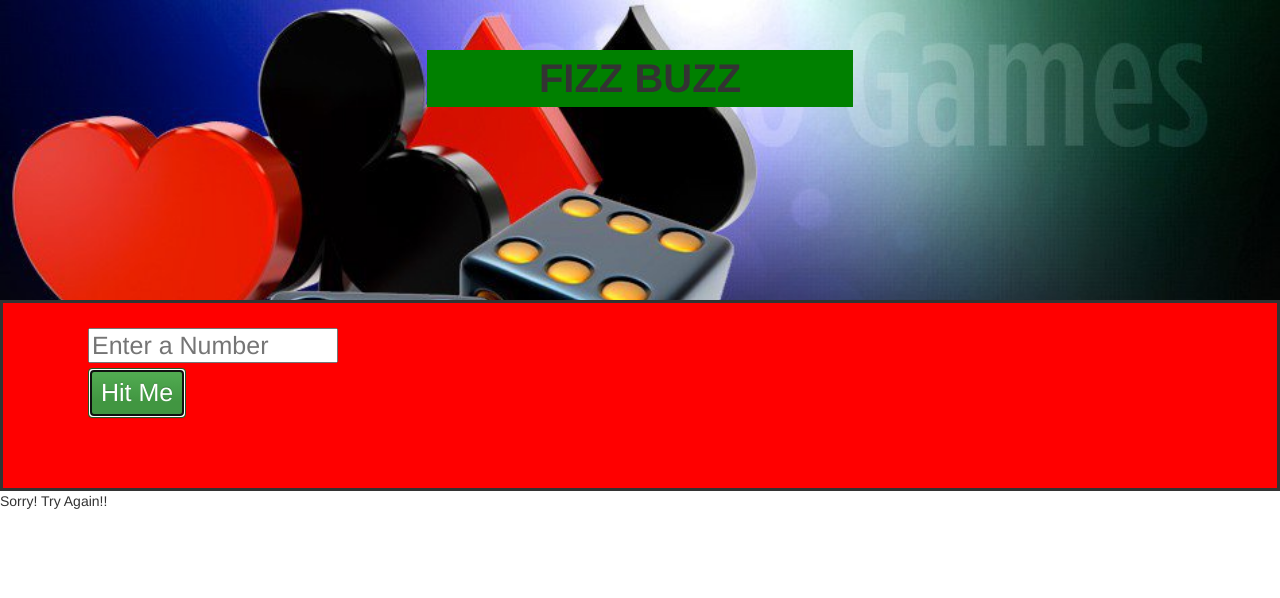
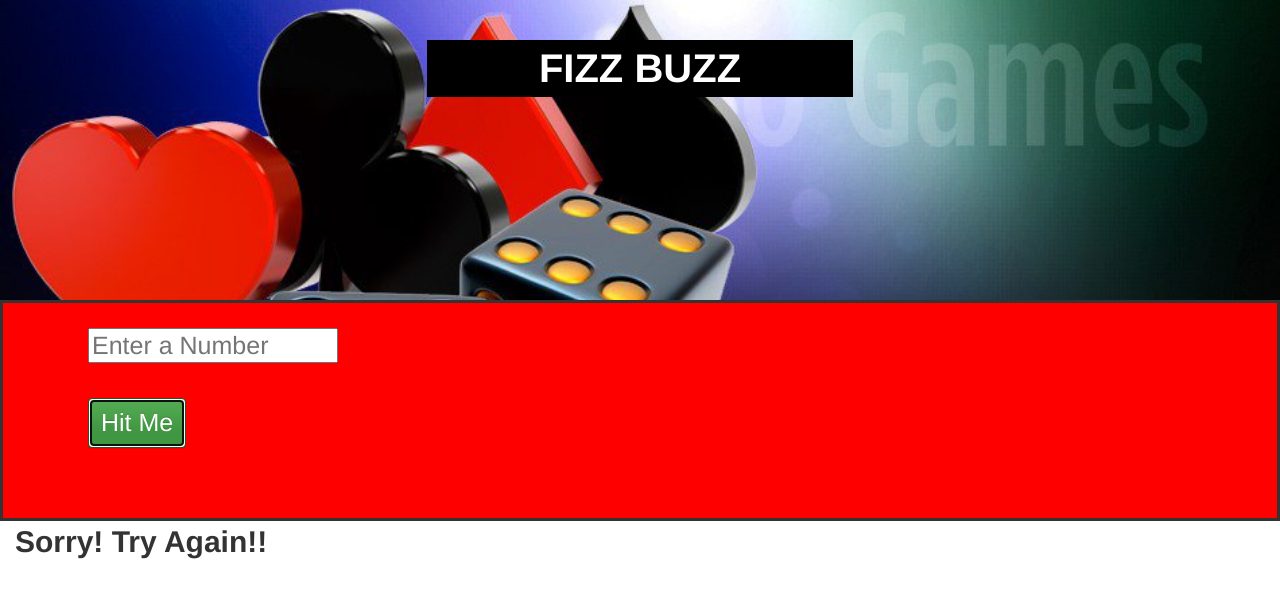
Before and after one commit to junydania/fizz_buzz_js, a website: page index.html in a window 1280 px wide. Both pictures are taken after a click on the button "Hit Me". Drawn offline with nearby package versions, Linux system fonts and the light colour scheme; files whose address does not match are found by name.

Commit message:
fizz buzz page styling

```diff
--- a/assets/style.css
+++ b/assets/style.css
@@ -11,11 +11,12 @@
     text-decoration-style: solid;
     font-size: 40px;
     font-weight: bold;
+    color: white;
     border-radius: 20px solid;
-    margin-top: 50px;
-    background-color: green;
-    padding-left: 20px;
-    padding-right: 20px;
+    margin-top: 40px;
+    background-color: black;
+    padding-left: 15px;
+    padding-right: 15px;
     /*top: 10px;*/
 }
 
@@ -42,3 +43,14 @@
     margin-top: 5px;
     font-size: 25px
 }
+
+.result {
+  font-size: 30px;
+  font-weight: bold;
+}
+
+#randomnumber {
+  margin-left: 70px;
+  font-size: 20px
+
+}
--- a/index.html
+++ b/index.html
@@ -19,13 +19,16 @@
     <script type="text/javascript">
 
           $(document).ready(function() {
+            $("input").focus(function() {
+              $('#randomnumber').html("Enter a random number, if you get Fizz Buzz, that's $10,000 jackpot").fadeOut(3000);
+            });
             $('#calculate').click(function() {
               var number = parseInt($('#number').val());
               var fizzGame = new fizzBuzz();
               fizzGame.calculate_fizz(number);
-              $('#display_message').html(fizzGame.result);
+              $('#display_message').html(fizzGame.result).addClass('result');
           });
-        });
+          });
     </script>
 
     <div class="container-fluid">
@@ -38,8 +41,9 @@
 
     <div class="container-fluid" >
       <div class="row" id="gamebox">
-        <div class="col-md-2" id="numberbox">
+        <div class="col-md-12 col-lg-12" id="numberbox">
             <input type="text" id="number" placeholder="Enter a Number" />
+            <p id="randomnumber"><span></span></p>
             <br />
             <button class="btn btn-success" id="calculate">Hit Me</button>
         </div> <!-- col-md-12 -->
@@ -49,12 +53,12 @@
     </div> <!-- container-fluid -->
 
 
-
-
-    <div>
-      <span id="display_value"></span>
-      <span id="display_message"></span>
-
+    <div class="container-fluid">
+      <div class="row">
+        <div class="col-md-12">
+              <span id="display_message"></span>
+        </div>
+      </div>
     </div>
 
 
```
